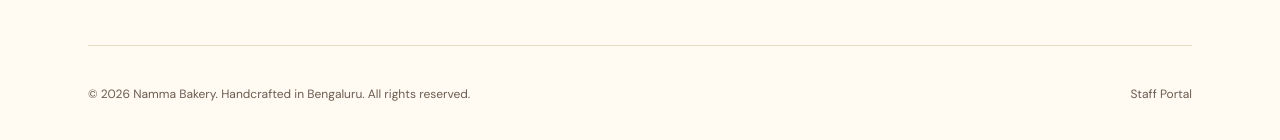
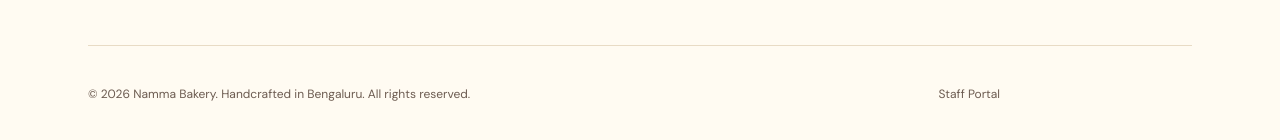
Before and after one commit to ShViNaY/namma-bakery, a Next.js app: page / in a window 1280 px wide. Shown: the part 2150-2290 px from the top of the page. Built offline with nearby package versions, Linux system fonts and the light colour scheme; no server answers; the database is empty.

Commit message:
fix: prevent help widget from covering staff portal

```diff
--- a/app/globals.css
+++ b/app/globals.css
@@ -326,3 +326,29 @@
     transition: none !important;
   }
 }
+
+/* -------------------------------------------------------------
+   Staff Portal Offset System
+   - Shifts Staff Portal to the left when Floating Help Widget is visible
+   - Restores smoothly to original position when widget is dismissed
+   - Responsive across mobile (<768px) and desktop (>=768px)
+   ------------------------------------------------------------- */
+.staff-portal-offset-active {
+  transform: translateX(-112px);
+}
+
+@media (min-width: 768px) {
+  .staff-portal-offset-active {
+    transform: translateX(calc(-1 * clamp(0px, 280px - max(24px, (100vw - 72rem) / 2 + 24px), 256px)));
+  }
+}
+
+.staff-portal-transition {
+  transition: transform 300ms cubic-bezier(0.16, 1, 0.3, 1);
+}
+
+@media (prefers-reduced-motion: reduce) {
+  .staff-portal-transition {
+    transition: none !important;
+  }
+}
--- a/components/layout/footer.tsx
+++ b/components/layout/footer.tsx
@@ -1,7 +1,20 @@
+"use client";
+
+import { useEffect, useState } from "react";
 import Link from "next/link";
 import { Clock, MapPin } from "lucide-react";
+import { useRecommendationWidgetVisible } from "@/lib/recommendation-store";
 
 export function Footer() {
+  const isWidgetVisible = useRecommendationWidgetVisible();
+  const [isReady, setIsReady] = useState(false);
+
+  useEffect(() => {
+    // Enable transitions after initial mount so initial page render doesn't animate
+    const timer = setTimeout(() => setIsReady(true), 100);
+    return () => clearTimeout(timer);
+  }, []);
+
   return (
     <footer className="mt-auto border-t border-border bg-card">
       <div className="mx-auto max-w-6xl px-4 py-10 sm:px-6">
@@ -75,7 +88,11 @@ export function Footer() {
 
         <div className="mt-8 border-t border-border pt-6 flex flex-col sm:flex-row items-center justify-between gap-3 text-xs text-muted-foreground">
           <p>&copy; 2026 Namma Bakery. Handcrafted in Bengaluru. All rights reserved.</p>
-          <div className="flex items-center gap-4">
+          <div
+            className={`flex items-center gap-4 ${
+              isReady ? "staff-portal-transition" : ""
+            } ${isWidgetVisible ? "staff-portal-offset-active" : ""}`}
+          >
             <Link
               href="/staff/login"
               className="inline-flex min-h-[48px] items-center hover:text-caramel transition-colors focus-visible:outline-none focus-visible:ring-1 focus-visible:ring-caramel"
--- a/components/layout/recommendation-widget.tsx
+++ b/components/layout/recommendation-widget.tsx
@@ -1,6 +1,6 @@
 "use client";
 
-import { useState, useEffect, useRef, useSyncExternalStore } from "react";
+import { useState, useEffect, useRef } from "react";
 import Link from "next/link";
 import { usePathname } from "next/navigation";
 import {
@@ -14,7 +14,10 @@ import {
   ChevronRight,
 } from "lucide-react";
 
-const STORAGE_KEY = "namma_bakery_recommendation_prompt_v1";
+import {
+  useRecommendationWidgetVisible,
+  dismissRecommendation,
+} from "@/lib/recommendation-store";
 
 interface CategoryOption {
   slug: string;
@@ -55,42 +58,13 @@ const CATEGORY_OPTIONS: CategoryOption[] = [
   },
 ];
 
-const subscribe = (callback: () => void) => {
-  if (typeof window !== "undefined") {
-    window.addEventListener("storage", callback);
-    return () => window.removeEventListener("storage", callback);
-  }
-  return () => {};
-};
-
-function getDismissedSnapshot(): boolean {
-  if (typeof window === "undefined") return false;
-  try {
-    return localStorage.getItem(STORAGE_KEY) === "true";
-  } catch {
-    return false;
-  }
-}
-
-function getServerSnapshot(): boolean {
-  return false;
-}
-
 export function RecommendationWidget() {
   const [isOpen, setIsOpen] = useState(false);
-  const [manualDismissed, setManualDismissed] = useState(false);
   const pathname = usePathname();
   const panelRef = useRef<HTMLDivElement>(null);
   const triggerRef = useRef<HTMLButtonElement>(null);
 
-  // Sync with localStorage safely across client/server without hydration mismatch
-  const storedDismissed = useSyncExternalStore(
-    subscribe,
-    getDismissedSnapshot,
-    getServerSnapshot
-  );
-
-  const isPromptDismissed = storedDismissed || manualDismissed;
+  const isVisible = useRecommendationWidgetVisible();
 
   // Close panel on route change using React's recommended state-during-render pattern
   const [prevPathname, setPrevPathname] = useState(pathname);
@@ -116,29 +90,14 @@ export function RecommendationWidget() {
     };
   }, [isOpen]);
 
-  // Do not render on admin, staff, checkout, or cart pages to avoid interfering with orders
-  if (
-    pathname.startsWith("/admin") ||
-    pathname.startsWith("/staff") ||
-    pathname.startsWith("/checkout") ||
-    pathname === "/cart"
-  ) {
-    return null;
-  }
-
-  // If dismissed, hide the entire widget
-  if (isPromptDismissed) {
+  // If dismissed or on ineligible page, hide the entire widget
+  if (!isVisible) {
     return null;
   }
 
   const handleDismissPrompt = (e: React.MouseEvent) => {
     e.stopPropagation();
-    setManualDismissed(true);
-    try {
-      localStorage.setItem(STORAGE_KEY, "true");
-    } catch {
-      // localStorage may be disabled in restricted browsing mode
-    }
+    dismissRecommendation();
   };
 
   return (
--- /dev/null
+++ b/lib/recommendation-store.ts
@@ -0,0 +1,106 @@
+"use client";
+
+import { useSyncExternalStore } from "react";
+import { usePathname } from "next/navigation";
+
+export const RECOMMENDATION_STORAGE_KEY = "namma_bakery_recommendation_prompt_v1";
+
+// In-memory state for synchronous same-tab reactivity
+let isMemoryDismissed: boolean | null = null;
+const listeners = new Set<() => void>();
+
+function notify() {
+  listeners.forEach((listener) => {
+    try {
+      listener();
+    } catch {
+      // Safe guard against listener errors
+    }
+  });
+}
+
+/**
+ * Dismisses the recommendation widget prompt.
+ * Persists to localStorage and notifies all subscribers synchronously.
+ */
+export function dismissRecommendation(): void {
+  isMemoryDismissed = true;
+  try {
+    localStorage.setItem(RECOMMENDATION_STORAGE_KEY, "true");
+  } catch {
+    // localStorage may be disabled in private/restricted browsing mode
+  }
+  notify();
+}
+
+/**
+ * Resets the dismissed state (useful for testing or re-enabling prompt).
+ */
+export function resetRecommendationDismissed(): void {
+  isMemoryDismissed = false;
+  try {
+    localStorage.removeItem(RECOMMENDATION_STORAGE_KEY);
+  } catch {
+    // localStorage may be disabled
+  }
+  notify();
+}
+
+function subscribe(callback: () => void): () => void {
+  listeners.add(callback);
+  if (typeof window !== "undefined") {
+    window.addEventListener("storage", callback);
+  }
+  return () => {
+    listeners.delete(callback);
+    if (typeof window !== "undefined") {
+      window.removeEventListener("storage", callback);
+    }
+  };
+}
+
+function getDismissedSnapshot(): boolean {
+  if (isMemoryDismissed !== null) return isMemoryDismissed;
+  if (typeof window === "undefined") return false;
+  try {
+    return localStorage.getItem(RECOMMENDATION_STORAGE_KEY) === "true";
+  } catch {
+    return false;
+  }
+}
+
+function getServerSnapshot(): boolean {
+  return false;
+}
+
+/**
+ * Pages where the recommendation widget should not appear.
+ */
+export function isRecommendationWidgetEligible(pathname: string): boolean {
+  return !(
+    pathname.startsWith("/admin") ||
+    pathname.startsWith("/staff") ||
+    pathname.startsWith("/checkout") ||
+    pathname === "/cart"
+  );
+}
+
+/**
+ * Hook to check if the recommendation prompt has been dismissed.
+ */
+export function useRecommendationDismissed(): boolean {
+  return useSyncExternalStore(subscribe, getDismissedSnapshot, getServerSnapshot);
+}
+
+/**
+ * Hook returning whether the recommendation widget is currently visible on the page.
+ */
+export function useRecommendationWidgetVisible(): boolean {
+  const pathname = usePathname();
+  const isDismissed = useRecommendationDismissed();
+
+  if (!isRecommendationWidgetEligible(pathname)) {
+    return false;
+  }
+  return !isDismissed;
+}
```
